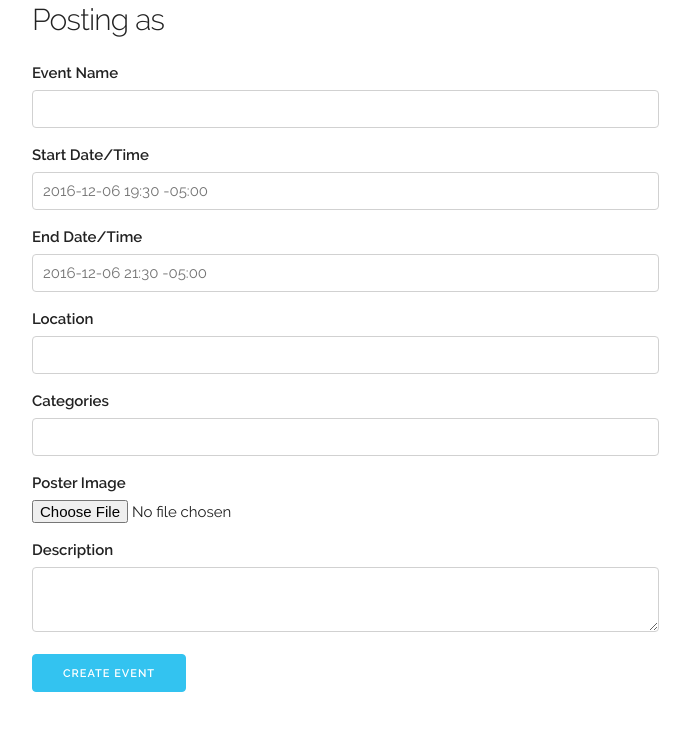
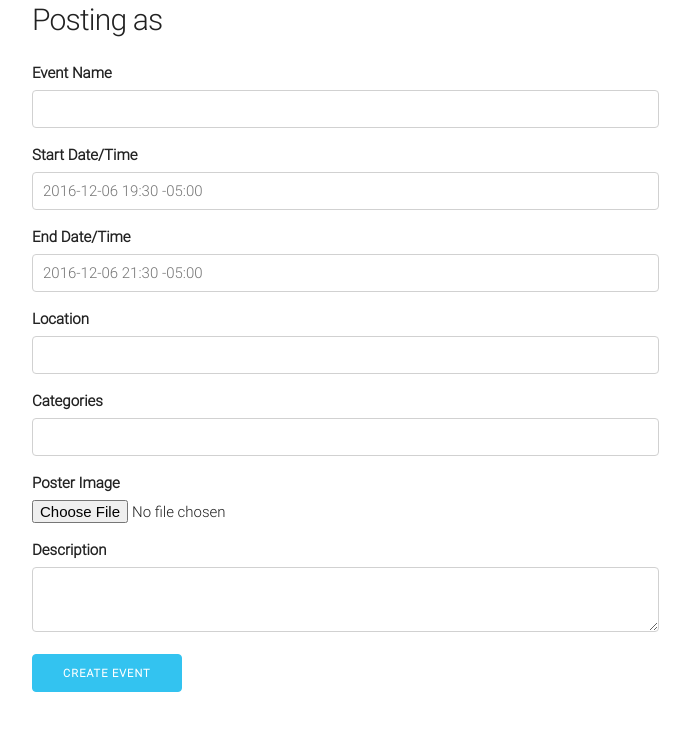
Before and after one commit to martymcguire/slater, a Flask app: template templates/new.jinja2 in a window 1280 px wide. Shown: the top 731 px of the page, without its empty margins (128-818 px from the left). Run offline with Flask 2, Linux system fonts and the light colour scheme; the template is opened without the code that fills it, so the values that code supplies are empty.

Commit message:
Replace webfont with system fonts stack

```diff
--- a/static/css/fonts.css
+++ b/static/css/fonts.css
@@ -1,27 +1,6 @@
-/* raleway-300 - latin */
 @font-face {
-  font-family: 'Raleway';
+  font-family: 'system-stack';
   font-style: normal;
   font-weight: 300;
-  src: local('Raleway Light'), local('Raleway-Light'),
-       url('../fonts/raleway-v11-latin-300.woff2') format('woff2'), /* Chrome 26+, Opera 23+, Firefox 39+ */
-       url('../fonts/raleway-v11-latin-300.woff') format('woff'); /* Chrome 6+, Firefox 3.6+, IE 9+, Safari 5.1+ */
+  src: local(".SFNSText-Light"), local(".HelveticaNeueDeskInterface-Light"), local(".LucidaGrandeUI"), local("Ubuntu Light"), local("Segoe UI Light"), local("Roboto-Light"), local("DroidSans"), local("Tahoma");
 }
-/* raleway-regular - latin */
-@font-face {
-  font-family: 'Raleway';
-  font-style: normal;
-  font-weight: 400;
-  src: local('Raleway'), local('Raleway-Regular'),
-       url('../fonts/raleway-v11-latin-regular.woff2') format('woff2'), /* Chrome 26+, Opera 23+, Firefox 39+ */
-       url('../fonts/raleway-v11-latin-regular.woff') format('woff'); /* Chrome 6+, Firefox 3.6+, IE 9+, Safari 5.1+ */
-}
-/* raleway-600 - latin */
-@font-face {
-  font-family: 'Raleway';
-  font-style: normal;
-  font-weight: 600;
-  src: local('Raleway SemiBold'), local('Raleway-SemiBold'),
-       url('../fonts/raleway-v11-latin-600.woff2') format('woff2'), /* Chrome 26+, Opera 23+, Firefox 39+ */
-       url('../fonts/raleway-v11-latin-600.woff') format('woff'); /* Chrome 6+, Firefox 3.6+, IE 9+, Safari 5.1+ */
-}
--- a/static/css/skeleton.css
+++ b/static/css/skeleton.css
@@ -124,7 +124,7 @@ body {
   font-size: 1.5em; /* currently ems cause chrome bug misinterpreting rems on body element */
   line-height: 1.6;
   font-weight: 400;
-  font-family: "Raleway", "HelveticaNeue", "Helvetica Neue", Helvetica, Arial, sans-serif;
+  font-family: system-stack;
   color: #222; }
 
 
```
Also changed, not shown: static/fonts/raleway-v11-latin-300.woff (deleted), static/fonts/raleway-v11-latin-300.woff2 (deleted), static/fonts/raleway-v11-latin-600.woff (deleted), static/fonts/raleway-v11-latin-600.woff2 (deleted), static/fonts/raleway-v11-latin-regular.woff (deleted), static/fonts/raleway-v11-latin-regular.woff2 (deleted).
